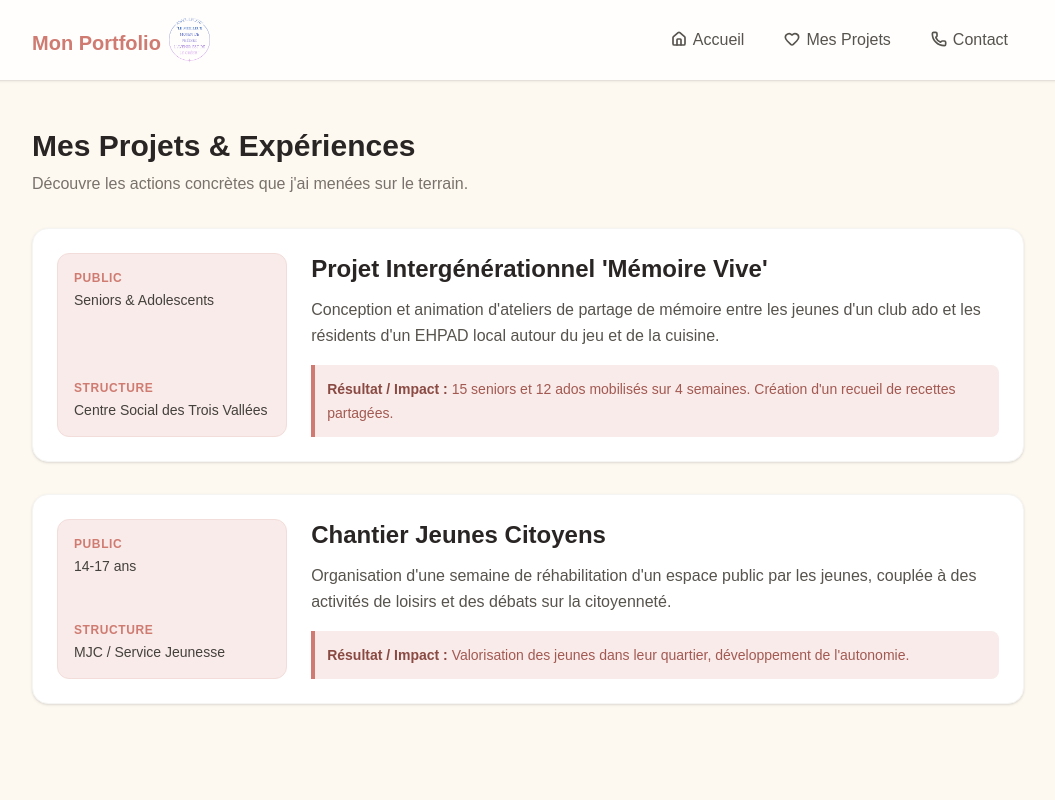
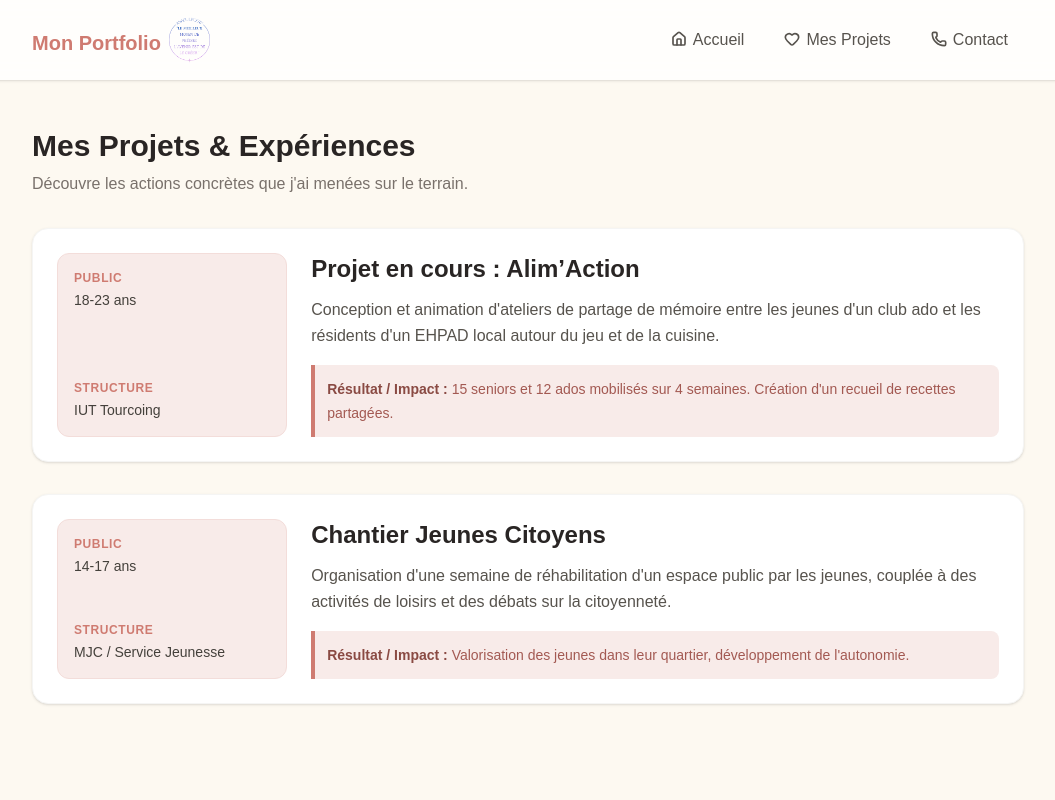
Before and after one commit to ykanael/portfolio, a Next.js app: page /projets in a window 1280 px wide. Shown: the top 800 px of the page, without its empty margins (112-1167 px from the left). Built offline with nearby package versions, Linux system fonts and the light colour scheme.

Commit message:
Update page.tsx

```diff
--- a/app/projets/page.tsx
+++ b/app/projets/page.tsx
@@ -1,9 +1,9 @@
 export default function Projets() {
   const projets = [
     {
-      titre: "Projet Intergénérationnel 'Mémoire Vive'",
-      public: "Seniors & Adolescents",
-      structure: "Centre Social des Trois Vallées",
+      titre: "Projet en cours : Alim’Action",
+      public: "18-23 ans",
+      structure: "IUT Tourcoing",
       description:
         "Conception et animation d'ateliers de partage de mémoire entre les jeunes d'un club ado et les résidents d'un EHPAD local autour du jeu et de la cuisine.",
       impact:
```
